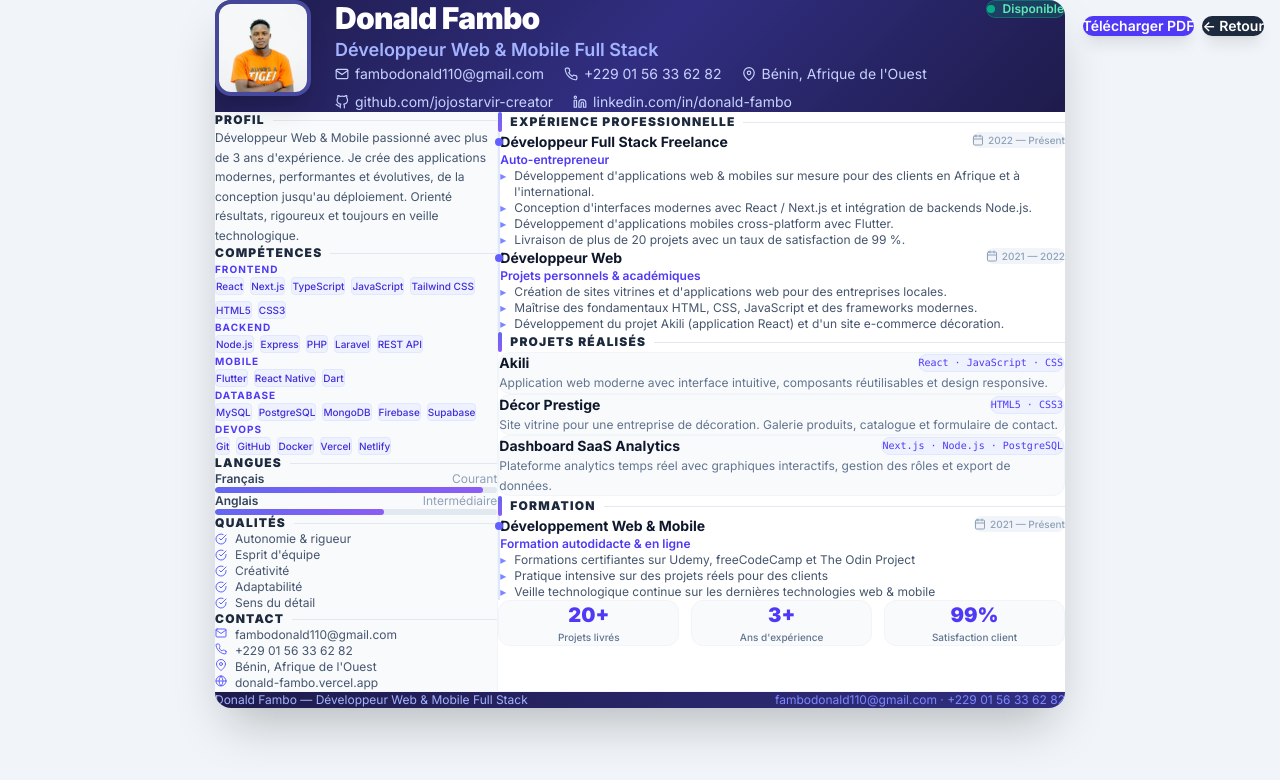
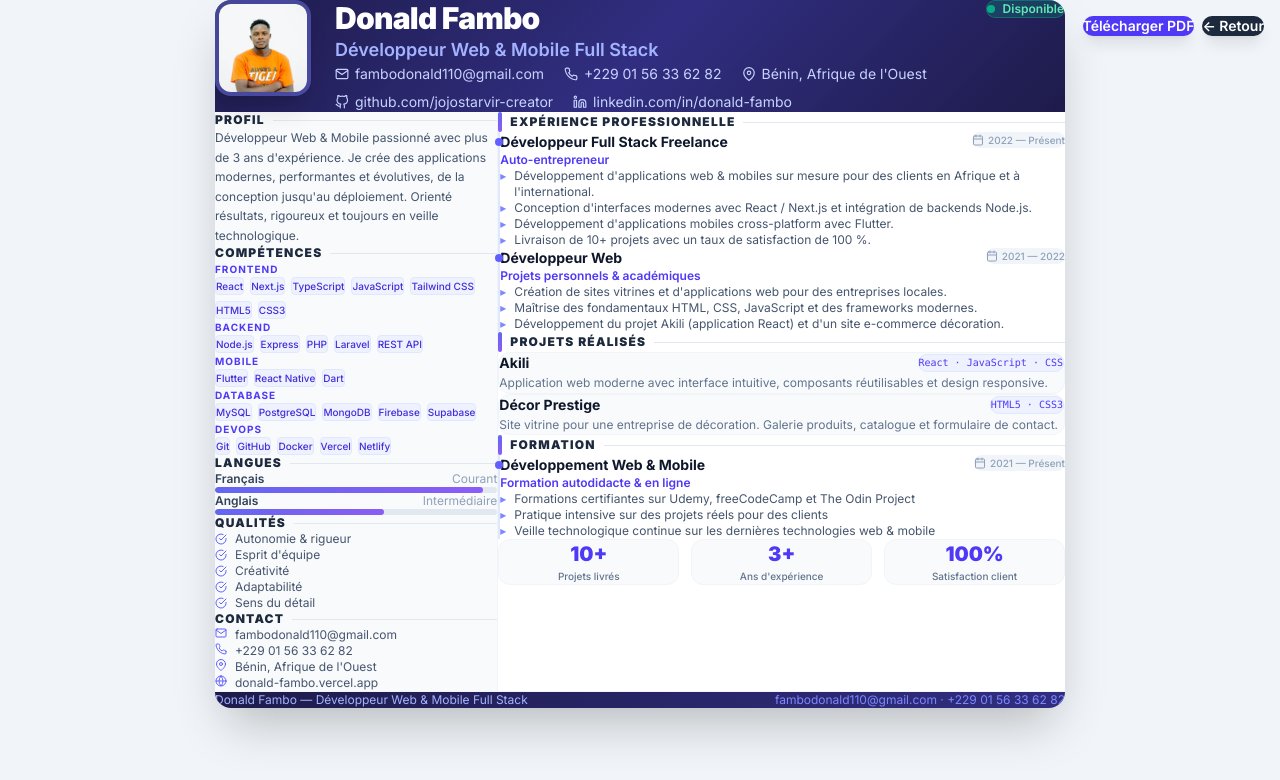
Before and after one commit to jojostarvir-creator/Javasc, a Next.js app: page /cv in a window 1280 px wide. Shown: the top 780 px of the page. Built offline with nearby package versions, Linux system fonts and the light colour scheme.

Commit message:
feat: /cv page printable + fix stats + Hero button wired

```diff
--- a/src/app/cv/page.tsx
+++ b/src/app/cv/page.tsx
@@ -28,7 +28,7 @@ const experiences = [
       "Développement d'applications web & mobiles sur mesure pour des clients en Afrique et à l'international.",
       "Conception d'interfaces modernes avec React / Next.js et intégration de backends Node.js.",
       "Développement d'applications mobiles cross-platform avec Flutter.",
-      "Livraison de plus de 20 projets avec un taux de satisfaction de 99 %.",
+      "Livraison de 10+ projets avec un taux de satisfaction de 100 %.",
     ],
   },
   {
@@ -53,11 +53,6 @@ const projects = [
     title: "Décor Prestige",
     stack: "HTML5 · CSS3",
     desc: "Site vitrine pour une entreprise de décoration. Galerie produits, catalogue et formulaire de contact.",
-  },
-  {
-    title: "Dashboard SaaS Analytics",
-    stack: "Next.js · Node.js · PostgreSQL",
-    desc: "Plateforme analytics temps réel avec graphiques interactifs, gestion des rôles et export de données.",
   },
 ];
 
@@ -279,9 +274,9 @@ export default function CVPage() {
               {/* Stats */}
               <div className="grid grid-cols-3 gap-3 pt-2">
                 {[
-                  { val: "20+", label: "Projets livrés" },
+                  { val: "10+", label: "Projets livrés" },
                   { val: "3+",  label: "Ans d'expérience" },
-                  { val: "99%", label: "Satisfaction client" },
+                  { val: "100%", label: "Satisfaction client" },
                 ].map(({ val, label }) => (
                   <div key={label} className="text-center p-3 rounded-xl border border-slate-100 bg-slate-50">
                     <div className="text-xl font-black text-indigo-600 mb-0.5">{val}</div>
--- a/src/components/sections/Hero.tsx
+++ b/src/components/sections/Hero.tsx
@@ -82,8 +82,9 @@ export default function Hero() {
                 {tr(T.hero.viewProjects, lang)} <FiArrowRight className="w-4 h-4" />
               </motion.button>
               <motion.a
-                href="/cv.pdf"
-                download="Donald-Fambo-CV.pdf"
+                href="/cv"
+                target="_blank"
+                rel="noopener noreferrer"
                 whileHover={{ scale: 1.04 }} whileTap={{ scale: 0.96 }}
                 className="flex items-center gap-2 px-6 py-3 rounded-xl text-sm font-semibold text-slate-300 border border-white/10 hover:border-[#7b68ee]/40 hover:text-white transition-all"
               >
```
